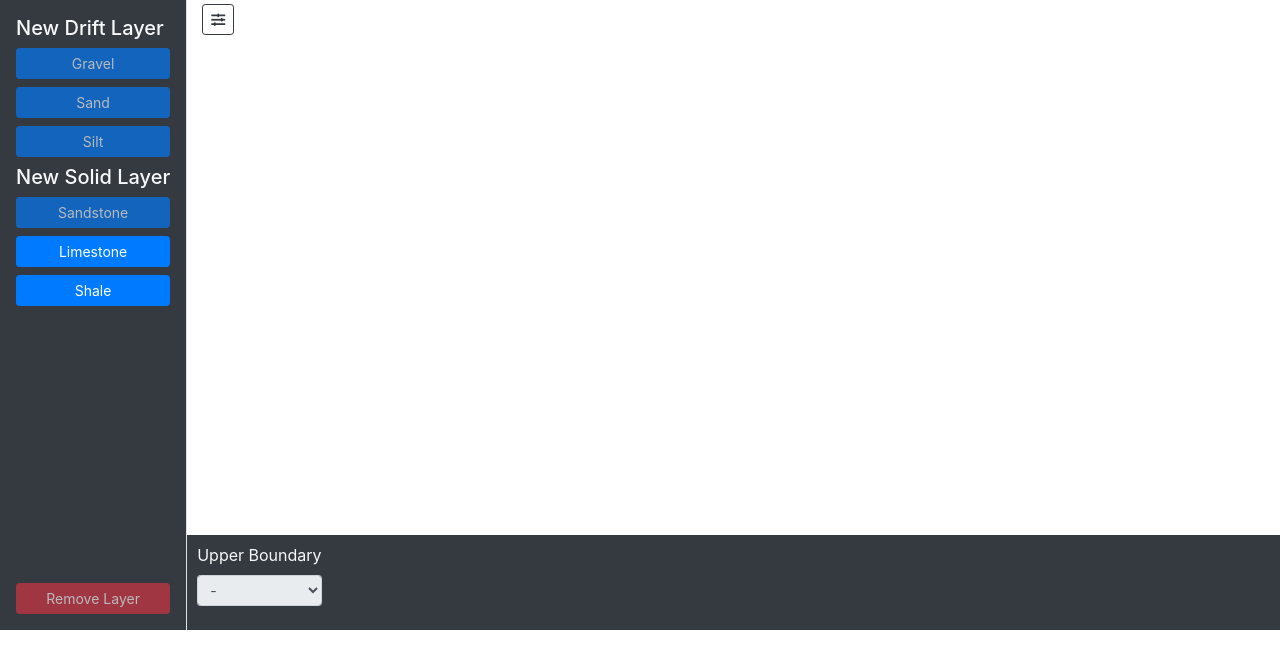
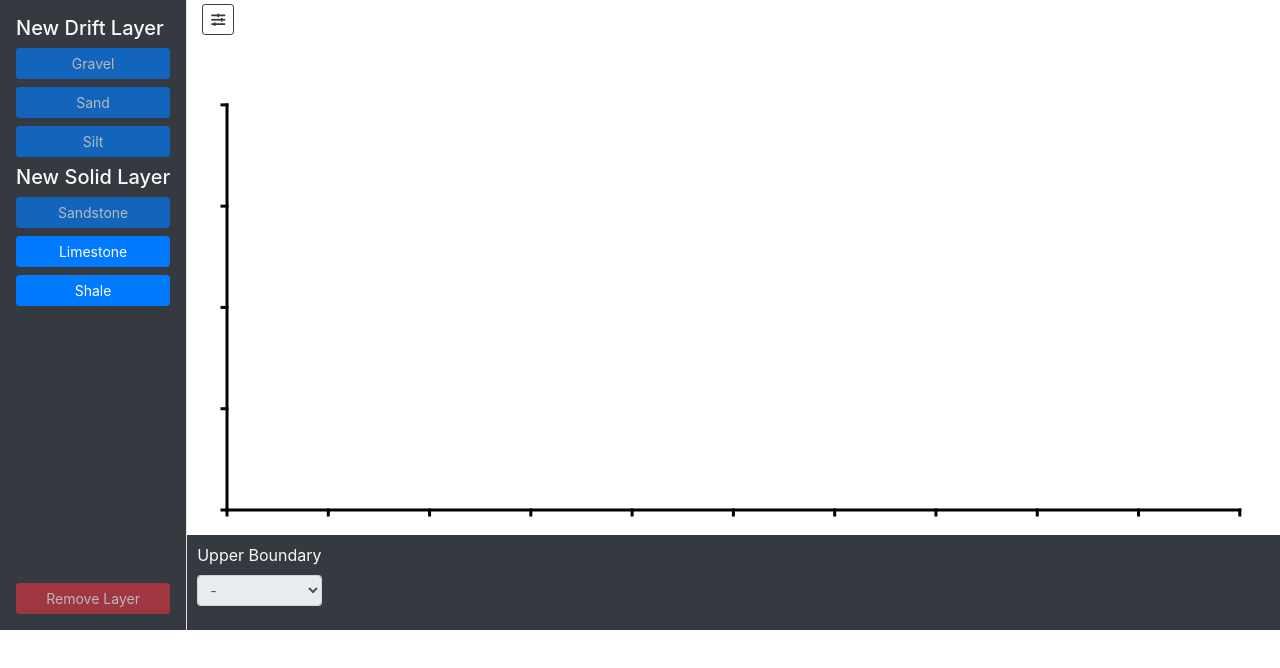
Before and after one commit to brythonick/SCM-Edit, a plain HTML site: page model_editor.html in a window 1280 px wide. Drawn offline with nearby package versions, Linux system fonts and the light colour scheme.

Commit message:
Add initial working x and y scales
They adjust their size with the browser window. But the y scale will
need to be tied to the thickness of the layers. The multiplier in the
settings also currently has no effect.

```diff
--- a/model_editor.html
+++ b/model_editor.html
@@ -69,9 +69,9 @@
                 <div class="modal-body">
                     <div class="input-group input-group-sm">
                         <div class="input-group-prepend">
-                            <span class="input-group-text">1 Scale Unit:</span>
+                            <span class="input-group-text">Model width:</span>
                         </div>
-                        <input type="text" class="form-control" value="10">
+                        <input type="text" class="form-control" value="50">
                         <div class="input-group-append">
                             <span class="input-group-text">metres</span>
                         </div>
--- a/styles.css
+++ b/styles.css
@@ -21,3 +21,9 @@
 .shale:hover {
     fill: red;
 }
+
+.scale {
+    stroke: black;
+    stroke-width: 3px;
+    stroke-linecap: square;
+}
--- a/svgeo.js
+++ b/svgeo.js
@@ -4,7 +4,8 @@ class Draw {
         this.canvas = $("svg");
         this.d3Canvas = d3.select("svg");
         this.canvasWidth = this.canvas.width() - this.margin * 2;
-        $(window).resize(() => {this.canvasWidth = this.canvas.width() - this.margin * 2; this.stack()});
+        $(window).resize(() => {this.canvasWidth = this.canvas.width() - this.margin * 2; this.stack(); this.scale()});
+        this.scale();
     }
 
     coords(lyr) {
@@ -23,6 +24,81 @@ class Draw {
             .attr("class", "layer " + lyr.type)
             .attr("id", lyr.id)
             .attr("pointer-events", "visibleFill");
+        Draw.toFront("x-scale");
+        Draw.toFront("y-scale");
+    }
+
+    scale() {
+        this.d3Canvas.select("#x-scale").remove();
+        this.d3Canvas.selectAll("#x-scale-tick").remove();
+        this.d3Canvas.select("#y-scale").remove();
+        this.d3Canvas.selectAll("#y-scale-tick").remove();
+        const xTickSep = this.canvasWidth / 10;
+        const yTickNum = Math.floor(425 / xTickSep);
+        this.d3Canvas.append("path")
+            .attr("d", this.xScaleLine())
+            .attr("class", "scale")
+            .attr("id", "x-scale");
+        this.d3Canvas.append("path")
+            .attr("d", this.yScaleLine(xTickSep * yTickNum))
+            .attr("class", "scale")
+            .attr("id", "y-scale");
+        for (let i = 0; i <= 10; i += 1) {
+            this.d3Canvas.append("path")
+                .attr("d", this.xTickLine(i * xTickSep))
+                .attr("class", "scale")
+                .attr("id", "x-scale-tick");
+        }
+        for (let i = 475; i > this.margin * 2; i -= xTickSep) {
+            this.d3Canvas.append("path")
+                .attr("d", this.yTickLine(i))
+                .attr("class", "scale")
+                .attr("id", "y-scale-tick");
+        }
+    }
+
+    xScaleLine() {
+        const data = [
+            {"x": this.margin, "y": 475},
+            {"x": this.canvasWidth + this.margin, "y": 475},
+        ];
+        const line = d3.line()
+            .x((d) => {return d.x;})
+            .y((d) => {return d.y;});
+        return line(data);
+    }
+
+    xTickLine(x) {
+        const data = [
+            {"x": this.margin + x, "y": 475},
+            {"x": this.margin + x, "y": 480},
+        ];
+        const line = d3.line()
+            .x((d) => {return d.x;})
+            .y((d) => {return d.y;});
+        return line(data);
+    }
+
+    yScaleLine(length) {
+        const data = [
+            {"x": this.margin, "y": 475},
+            {"x": this.margin, "y": 475 - length},
+        ];
+        const line = d3.line()
+            .x((d) => {return d.x;})
+            .y((d) => {return d.y;});
+        return line(data);
+    }
+
+    yTickLine(y) {
+        const data = [
+            {"x": this.margin, "y": y},
+            {"x": this.margin - 5, "y": y},
+        ];
+        const line = d3.line()
+            .x((d) => {return d.x;})
+            .y((d) => {return d.y;});
+        return line(data);
     }
 
     erase(lyr) {
@@ -216,6 +292,8 @@ class Selection {
         }
         this.layer = undefined;
         upperBoundary.val("-").attr("disabled", true);
+        Draw.toFront("x-scale");
+        Draw.toFront("y-scale");
     }
 
     remove() {
```
